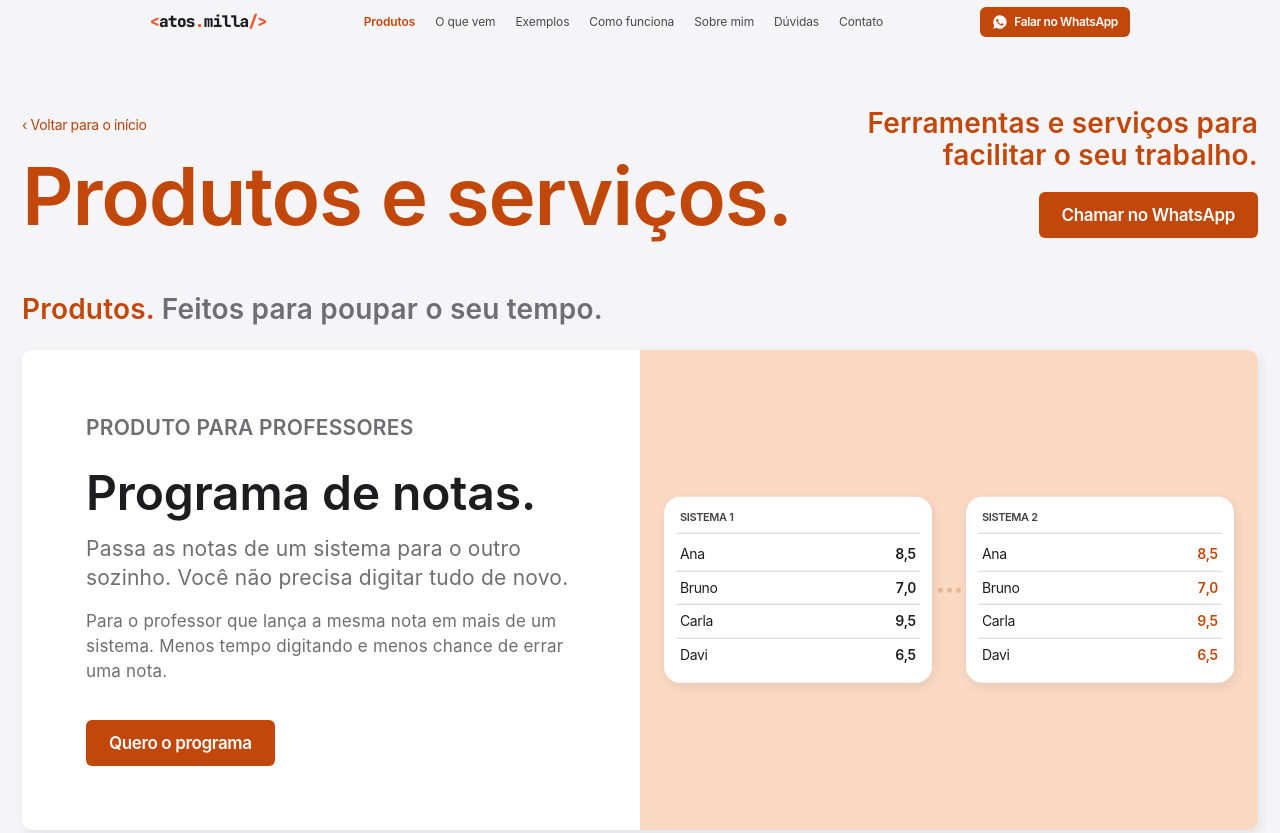
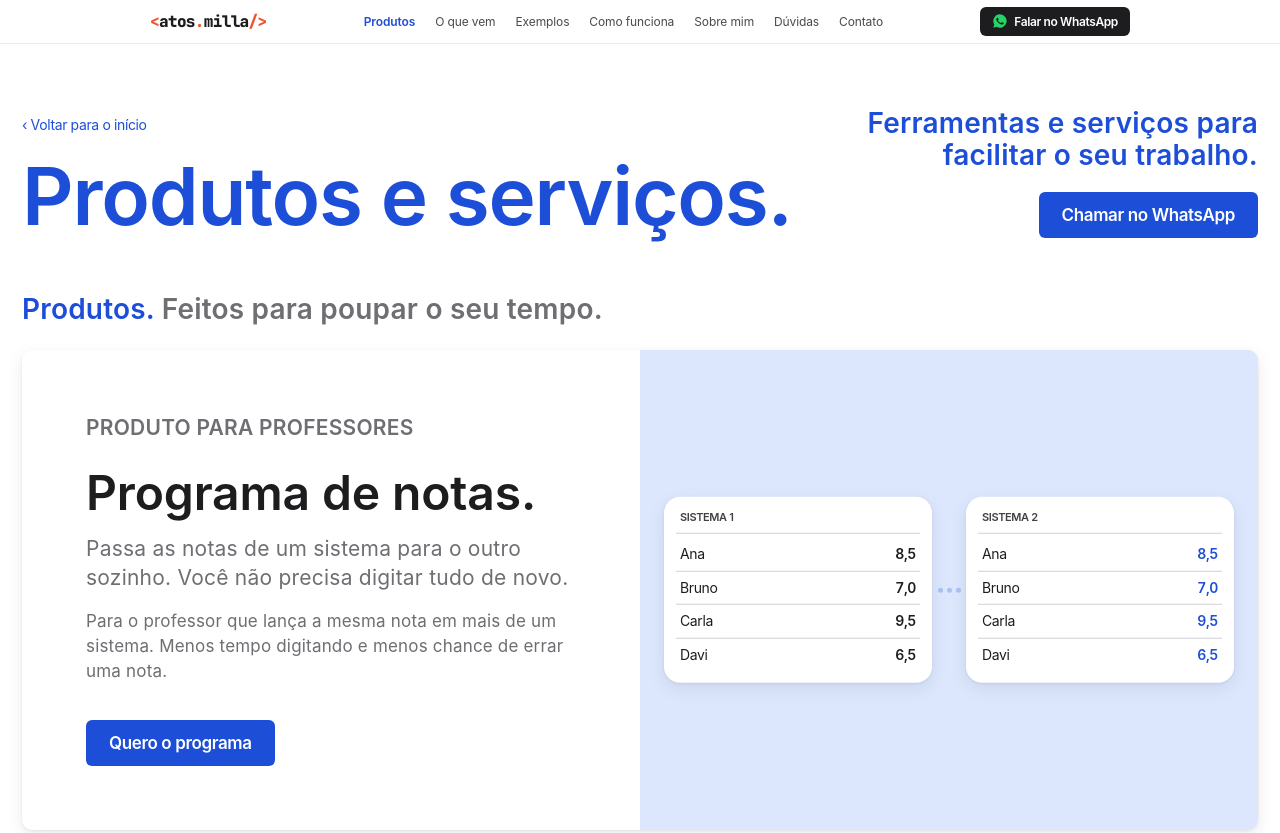
Before and after one commit to atosmilla/atosmilla.github.io, a plain HTML site: page produtos.html in a window 1280 px wide. Shown: the top 833 px of the page. Drawn offline with Linux system fonts and the light colour scheme.

Commit message:
Produtos em branco e azul, símbolo do WhatsApp sempre verde
Co-Authored-By: Claude Opus 5.5 <noreply@anthropic.com>

```diff
--- a/assets/site.css
+++ b/assets/site.css
@@ -86,10 +86,10 @@ section[id]{scroll-margin-top:calc(var(--nav-h) + 16px)}
 .gnav-links a{display:block;padding:0 10px;font-size:12px;line-height:var(--nav-h);letter-spacing:-.01em;color:var(--ink);opacity:.8;transition:opacity .2s}
 .gnav-links a:hover{opacity:1;text-decoration:none}
 .gnav-links a[aria-current]{opacity:1;font-weight:600;color:var(--accent)}
-.gnav-cta{display:inline-flex;align-items:center;gap:6px;font-size:12px;font-weight:600;color:#fff;background:var(--action);padding:6px 12px;border-radius:var(--r-pill)}
+.gnav-cta{display:inline-flex;align-items:center;gap:6px;font-size:12px;font-weight:600;color:var(--canvas);background:var(--ink);padding:6px 12px;border-radius:var(--r-pill)}
 .gnav-cta span{opacity:1}
-.gnav-cta:hover{text-decoration:none;background:var(--action-hover)}
-.gnav-cta svg{width:16px;height:16px;color:#fff;flex:none}
+.gnav-cta:hover{text-decoration:none;background:var(--ink-2)}
+.gnav-cta svg{width:16px;height:16px;color:var(--wa);flex:none}
 .gnav-burger{display:none;background:none;border:0;width:44px;height:44px;color:var(--ink);cursor:pointer;margin-right:-12px}
 @media (max-width:833px){
   .gnav-links{display:none;position:absolute;top:var(--nav-h);left:0;right:0;flex-direction:column;
@@ -408,3 +408,35 @@ body.paused *,body.paused *::before,body.paused *::after{animation-play-state:pa
 /* ---------- PÁGINA DE PRODUTOS ---------- */
 .feature-media .grades{top:50%;bottom:auto;transform:translateY(-50%)}
 .back{display:inline-block;font-size:14px;margin-bottom:18px}
+
+/* ---------- WHATSAPP: símbolo sempre verde ---------- */
+.btn-wa{background:var(--ink);color:var(--canvas)}
+.btn-wa:hover{background:var(--ink-2)}
+.btn-wa svg{color:var(--wa)}
+
+/* ---------- TEMA BRANCO E AZUL (página de Produtos) ---------- */
+.theme-blue{
+  --canvas:#ffffff; --surface:#ffffff; --surface-alt:#f4f7fd;
+  --accent:#1d4ed8; --action:#1d4ed8; --action-hover:#1e40af; --link:#1d4ed8; --flag:#1d4ed8;
+  --tint-1:#dce7fd; --tint-2:#eaf0fb; --tint-3:#eef4ff; --tint-4:#0f1b3d;
+  --shadow:0 1px 3px rgba(15,27,61,.08),0 6px 18px rgba(15,27,61,.08);
+  --shadow-hover:0 1px 3px rgba(15,27,61,.12),0 8px 24px rgba(15,27,61,.14);
+}
+.theme-blue .gnav{background:rgba(255,255,255,.88);border-bottom:1px solid #e3e9f5}
+.theme-blue .hl-on-dark{color:#93b7ff!important}
+@media (prefers-color-scheme: dark){
+  :root:not([data-theme="light"]) .theme-blue{
+    --canvas:#060b18; --surface:#101a30; --surface-alt:#0b1324;
+    --accent:#7aa7ff; --action:#2563eb; --action-hover:#1d4ed8; --link:#8fb4ff; --flag:#8fb4ff;
+    --tint-1:#16264d; --tint-2:#111c36; --tint-3:#14213f; --tint-4:#0a1228; --hairline:#26324d;
+    --shadow:none; --shadow-hover:0 0 0 1px #26324d;
+  }
+  :root:not([data-theme="light"]) .theme-blue .gnav{background:rgba(6,11,24,.86);border-bottom-color:#1a2540}
+}
+:root[data-theme="dark"] .theme-blue{
+  --canvas:#060b18; --surface:#101a30; --surface-alt:#0b1324;
+  --accent:#7aa7ff; --action:#2563eb; --action-hover:#1d4ed8; --link:#8fb4ff; --flag:#8fb4ff;
+  --tint-1:#16264d; --tint-2:#111c36; --tint-3:#14213f; --tint-4:#0a1228; --hairline:#26324d;
+  --shadow:none; --shadow-hover:0 0 0 1px #26324d;
+}
+:root[data-theme="dark"] .theme-blue .gnav{background:rgba(6,11,24,.86);border-bottom-color:#1a2540}
--- a/produtos.html
+++ b/produtos.html
@@ -5,7 +5,7 @@
 <meta name="viewport" content="width=device-width, initial-scale=1">
 <title>Produtos e serviços · Atos Milla</title>
 <meta name="description" content="Produtos e serviços do Atos Milla: programa de notas para professores e criação de sites para pequenos negócios.">
-<meta name="theme-color" content="#f5f5f7">
+<meta name="theme-color" content="#ffffff">
 <meta property="og:title" content="Produtos e serviços · Atos Milla">
 <meta property="og:description" content="Faço o site do seu negócio. Você fala direto comigo, do começo ao fim.">
 <meta property="og:type" content="website">
@@ -17,7 +17,7 @@
 <link href="https://fonts.googleapis.com/css2?family=Inter:opsz,wght@14..32,400;14..32,500;14..32,600&family=JetBrains+Mono:wght@500;800&display=swap" rel="stylesheet">
 <link rel="stylesheet" href="assets/site.css">
 </head>
-<body>
+<body class="theme-blue">
 
 <svg width="0" height="0" style="position:absolute" aria-hidden="true">
   <symbol id="i-wa" viewBox="0 0 24 24"><path fill="currentColor" d="M12 2a10 10 0 0 0-8.6 15.1L2 22l5-1.3A10 10 0 1 0 12 2Zm5.3 14.1c-.2.6-1.3 1.2-1.8 1.2s-1 .2-3.4-.7a12 12 0 0 1-4.7-4.2c-.4-.6-1-1.7-1-2.9s.6-1.8.9-2.1c.2-.2.5-.3.7-.3h.5c.2 0 .4 0 .6.5l.8 2c.1.2.1.4 0 .5l-.3.5-.4.4c-.1.2-.3.3-.1.6.2.3.8 1.3 1.6 2 1.1 1 2 1.3 2.3 1.4.3.1.5.1.6-.1l.9-1c.2-.3.4-.2.6-.1l1.9.9c.3.1.5.2.5.3.1.2.1.7-.2 1.1Z"/></symbol>
@@ -103,7 +103,7 @@
     <div class="rail" data-rail>
       <div class="rail-track">
         <a class="card dark" style="background:var(--tint-4)" href="index.html">
-          <div class="card-info"><p class="eyebrow" style="color:#ff9a5c">Serviço</p><h3 class="card-title">Criação de sites.</h3><p class="card-desc" style="color:#a1a1a6">Bonito, rápido e no celular, com a cara do seu negócio.</p></div>
+          <div class="card-info"><p class="eyebrow hl-on-dark">Serviço</p><h3 class="card-title">Criação de sites.</h3><p class="card-desc" style="color:#a1a1a6">Bonito, rápido e no celular, com a cara do seu negócio.</p></div>
           <div class="card-media"><div style="display:flex;gap:14px;align-items:flex-end;padding:0 28px 40px;width:100%">
             <div class="mini" style="--mbg:#fff5f7;--mtx:#4a1d2c;--mc1:#c2577a;--mc2:#ffe1ea;--mbtn:#4a1d2c;height:180px;flex:1"><div class="mt">Bella<i></i></div><div class="mh"><b>Seu horário.</b><span>Agendar</span></div><div class="mf"><i></i><i></i></div></div>
             <div class="mini" style="--mbg:#18181a;--mtx:#f2f2f2;--mc1:#2b2b2e;--mc2:#e2550f;--mbtn:#fff;height:210px;flex:1"><div class="mt">Brasa<i></i></div><div class="mh"><b>Seu carro.</b><span>Orçamento</span></div><div class="mf"><i></i><i></i></div></div>
@@ -130,7 +130,7 @@
         <p>Me chama no WhatsApp. Quem responde sou eu.</p>
       </div>
       <div class="contact-act">
-        <a class="btn btn-lg" data-wa="Oi Atos! Vi seus produtos no site e quero saber mais." href="https://wa.me/5547992841403"><svg><use href="#i-wa"/></svg>Chamar no WhatsApp</a>
+        <a class="btn btn-lg btn-wa" data-wa="Oi Atos! Vi seus produtos no site e quero saber mais." href="https://wa.me/5547992841403"><svg><use href="#i-wa"/></svg>Chamar no WhatsApp</a>
         <a class="lk" href="tel:+5547992841403">Ou ligue: +55 47 9 9284-1403</a>
         <p class="meta">Barra Velha, SC. Atendo todo o Brasil.</p>
       </div>
```
Also changed, not shown: index.html (+1 -1 lines).
